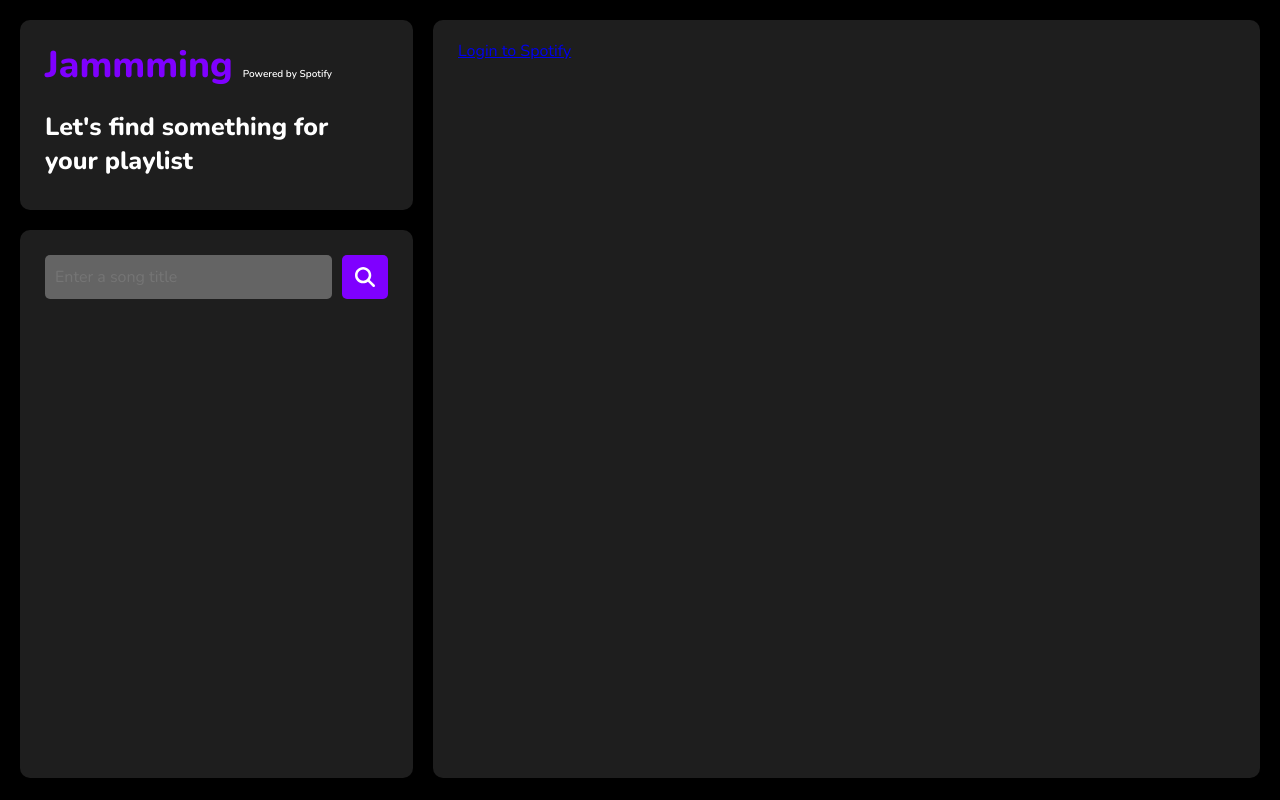
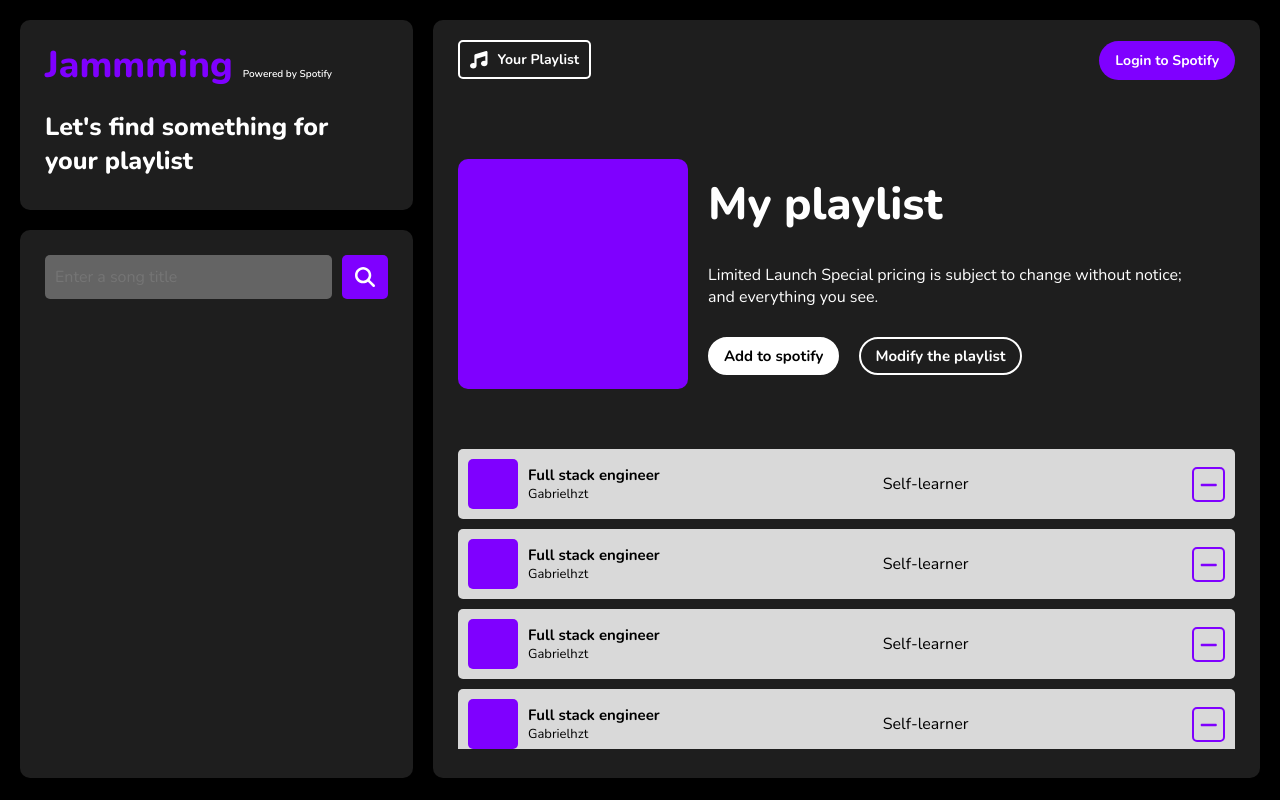
Before and after one commit to Gabrielhzt/Jamming, a React (Create React App) app: page / in a window 1280 px wide. Built offline with nearby package versions, Linux system fonts and the light colour scheme.

Commit message:
Made the design of the playlist box

```diff
--- a/src/App/App.js
+++ b/src/App/App.js
@@ -1,18 +1,26 @@
 import React, { useEffect, useState } from 'react';
 import './App.css';
 import Search from '../Search/Search';
-import Spotify from '../API/Spotify';
+import Info from '../Info/Info';
 
 const App = () => {
   const [token, setToken] = useState(() => window.localStorage.getItem('token') || '');
 
   useEffect(() => {
-    Spotify.authenticate(token, setToken);
+    if (!token && window.location.hash) {
+      const accessToken = window.location.hash.substring(1).split('&').find(elem => elem.startsWith('access_token'));
+      if (accessToken) {
+        const retrievedToken = accessToken.split('=')[1];
+        setToken(retrievedToken);
+        window.localStorage.setItem("token", retrievedToken);
+        window.location.hash = '';
+        setTimeout(() => {
+          setToken('');
+          window.localStorage.removeItem('token');
+        }, 3600000);
+      }
+    }
   }, [token]);
-
-  const handleLogout = () => {
-    Spotify.handleLogout(setToken);
-  };
 
   return (
     <div className='all-boxes'>
@@ -27,11 +35,7 @@
         <Search token={token} />
       </div>
       <div className='box-3'>
-      {!token ? (
-        <a href={Spotify.link()}>Login to Spotify</a>
-      ) : (
-        <button onClick={handleLogout}>Logout</button>
-      )}
+        <Info token={token} setToken={setToken} />
       </div>
     </div>
   )
--- /dev/null
+++ b/src/Info/Info.css
@@ -0,0 +1,120 @@
+/*HEAD*/
+
+.head {
+    display: flex;
+    align-items: center;
+    margin-bottom: 80px;
+    justify-content: space-between;
+}
+
+.my-playlist-btn {
+    display: flex;
+    align-items: center;
+    padding: 8px 10px;
+    gap: 10px;
+    border: 2px solid #fff;
+    border-radius: 5px;
+    background-color: transparent;
+    color: #fff;
+    font-size: 14px;
+    font-weight: 700;
+    cursor: pointer;
+}
+
+.login {
+    background-color: #7F00FF;
+    color: #fff;
+    text-decoration: none;
+    font-size: 14px;
+    font-weight: 700;
+    padding: 10px 16px;
+    border-radius: 20px;
+    cursor: pointer;
+}
+
+.profile-icon {
+    padding: 12px 14px;
+    border-radius: 50px;
+    border: none;
+    background-color: #7F00FF;
+    color: #fff;
+    cursor: pointer;
+}
+
+/*PLAYLIST INFO*/
+
+.playlist-info {
+    display: flex;
+    gap: 20px;
+    margin-bottom: 60px;
+}
+
+.big-img {
+    max-width: 230px;
+    height: 230px;
+    background-color: #7F00FF;
+    border-radius: 10px;
+    flex: 1;
+}
+
+.info {
+    display: flex;
+    flex-direction: column;
+    justify-content: space-around;
+    flex: 1;
+}
+
+.info h1 {
+    font-size: 45px;
+    font-weight: 800;
+}
+
+.info p {
+    max-width: 500px;
+}
+
+.playlist-btn {
+    display: flex;
+    align-items: center;
+    gap: 20px;
+}
+
+.add-to {
+    font-size: 15px;
+    font-weight: 700;
+    padding: 7px 14px;
+    border-radius: 20px;
+    border: 2px solid #fff;
+    background-color: #fff;
+    cursor: pointer;
+}
+
+.put {
+    font-size: 15px;
+    font-weight: 700;
+    padding: 7px 14px;
+    border-radius: 20px;
+    border: 2px solid #fff;
+    background-color: transparent;
+    color: #fff;
+    cursor: pointer;
+}
+
+/*playlist-song*/
+
+.playlist-song {
+    display: flex;
+    flex-direction: column;
+    gap: 10px;
+    max-height: calc(100vh - 2 * 250px);
+    overflow-y: scroll;
+}
+
+.remove {
+    background-color: transparent;
+    color: #7F00FF;
+    border: 2px solid #7F00FF;
+    border-radius: 5px;
+    padding: 6px 6px 5px;
+    cursor: pointer;
+}
--- /dev/null
+++ b/src/Info/Info.js
@@ -0,0 +1,91 @@
+import React from "react";
+import './Info.css';
+import Spotify from "../API/Spotify";
+import { FontAwesomeIcon } from '@fortawesome/react-fontawesome';
+import { faMinus, faMusic, faUser } from '@fortawesome/free-solid-svg-icons';
+
+const Info = ({ token, setToken }) => {
+
+    const handleLogout = () => {
+        Spotify.handleLogout(setToken);
+    };
+
+    return (
+        <div className="all-info">
+            <div className="head">
+                <button className="my-playlist-btn">
+                    <FontAwesomeIcon icon={faMusic} size="lg" />
+                    <p>Your Playlist</p>
+                </button>
+                {token ? (
+                    <button className="profile-icon">
+                        <FontAwesomeIcon icon={faUser} size="xl" />
+                    </button>
+                ):(
+                    <div>
+                        <a href={Spotify.link()} className="login">Login to Spotify</a>
+                    </div>
+                )}
+            </div>
+            <div className="playlist-info">
+                <div className="big-img"></div>
+                <div className="info">
+                    <h1>My playlist</h1>
+                    <p>Limited Launch Special pricing is subject to change without notice; and everything you see.</p>
+                    <div className="playlist-btn">
+                        <button className="add-to">Add to spotify</button>
+                        <button className="put">Modify the playlist</button>
+                    </div>
+                </div>
+            </div>
+            <div className="playlist-song">
+                <div className="song">
+                    <div className="song-info">
+                        <div className="img"></div>
+                        <div className="text-song">
+                            <h3>Full stack engineer</h3>
+                            <p>Gabrielhzt</p>
+                        </div>
+                    </div>
+                    <p>Self-learner</p>
+                    <button className="remove"><FontAwesomeIcon icon={faMinus} size="xl" /></button>
+                </div>
+                <div className="song">
+                    <div className="song-info">
+                        <div className="img"></div>
+                        <div className="text-song">
+                            <h3>Full stack engineer</h3>
+                            <p>Gabrielhzt</p>
+                        </div>
+                    </div>
+                    <p>Self-learner</p>
+                    <button className="remove"><FontAwesomeIcon icon={faMinus} size="xl" /></button>
+                </div>
+                <div className="song">
+                    <div className="song-info">
+                        <div className="img"></div>
+                        <div className="text-song">
+                            <h3>Full stack engineer</h3>
+                            <p>Gabrielhzt</p>
+                        </div>
+                    </div>
+                    <p>Self-learner</p>
+                    <button className="remove"><FontAwesomeIcon icon={faMinus} size="xl" /></button>
+                </div>
+                <div className="song">
+                    <div className="song-info">
+                        <div className="img"></div>
+                        <div className="text-song">
+                            <h3>Full stack engineer</h3>
+                            <p>Gabrielhzt</p>
+                        </div>
+                    </div>
+                    <p>Self-learner</p>
+                    <button className="remove"><FontAwesomeIcon icon={faMinus} size="xl" /></button>
+                </div>
+            </div>
+        </div>
+    )
+}
+
+export default Info;
```
